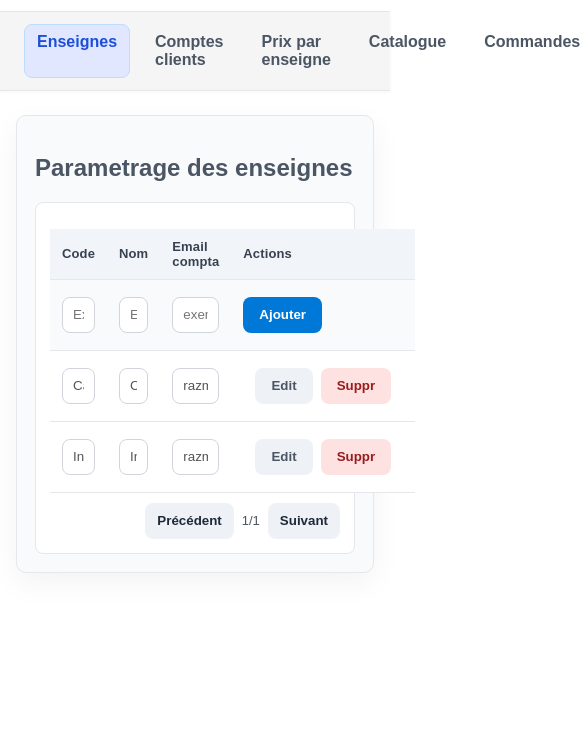
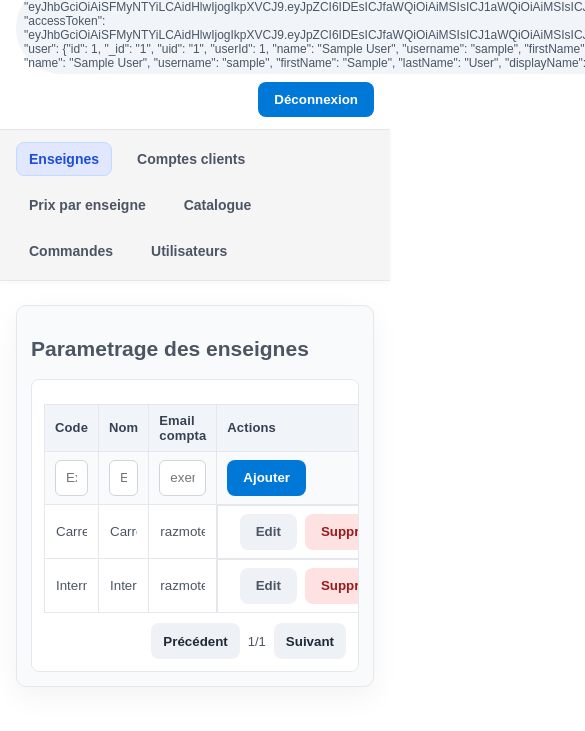
Before and after one commit to razmotebr/digi-consommables, a plain HTML site: page public/admin.html in a window 390 px wide. Shown: the part 113-844 px from the top of the page, 585 px wide, since content can reach past the window. Drawn offline with Linux system fonts and the light colour scheme; no server answers; sample sign-in values are in the browser's storage.

Commit message:
modif ligne tableaux

```diff
--- a/public/admin.html
+++ b/public/admin.html
@@ -55,7 +55,7 @@
             border: 1px solid var(--border);
         }
         .flex { display: flex; gap: 16px; flex-wrap: wrap; }
-        .panel { flex: 1 1 360px; background: #ffffff; border: 1px solid var(--border); border-radius: 8px; padding: 14px; }
+        .panel { flex: 1 1 360px; background: #ffffff; border: 1px solid var(--border); border-radius: 8px; padding: 14px; overflow-x: auto; }
         .panel h3 { margin-top: 0; color: var(--digi-dark); }
         label { display: block; font-weight: bold; margin: 8px 0 4px; color: var(--digi-dark); }
         input, select, textarea {
@@ -112,40 +112,12 @@
         .user-form-grid .full{
             grid-column:auto !important;
         }
-.editable-table {
+        .editable-table {
             width: 100%;
-            border-collapse: separate;
-            border-spacing: 0;
+            border-collapse: collapse;
             background: #fff;
             table-layout: auto;
-        }
-        .editable-table input {
-            width: 100%;
-            box-sizing: border-box;
-            border: 1px solid #d1d5db;
-            background: #fff;
-            padding: 8px 10px;
-            height: 36px;
-            border-radius: 8px;
-        }
-        .editable-table input:focus,
-        .editable-table select:focus {
-            outline: none;
-            border: 1px solid #93c5fd;
-            background: #f8fbff;
-        }
-        .editable-table select {
-            height: 36px;
-            border: 1px solid #d1d5db;
-            background: #fff;
-            border-radius: 8px;
-            padding: 6px 8px;
-        }
-        .editable-table button {
-            height: 36px;
-        }
-        .editable-table .wide {
-            min-width: 140px;
+            font-size: 14px;
         }
         .editable-table thead th {
             background: #f1f5f9;
@@ -153,28 +125,53 @@
             font-size: 13px;
             color: #374151;
             letter-spacing: 0.01em;
-            padding: 10px 12px;
-            border-bottom: 1px solid #e5e7eb;
         }
         .editable-table td,
         .editable-table th {
             vertical-align: middle;
             padding: 10px 12px;
-        }
-        .editable-table td {
-            border-bottom: 1px solid #e5e7eb;
-            height: 50px;
+            border: 1px solid #e5e7eb;
         }
         .editable-table tbody tr:hover {
             background: #f8fafc;
         }
         .editable-table .add-row td {
-            padding-top: 10px;
-            padding-bottom: 10px;
-            vertical-align: middle;
+            background: #f9fafb;
         }
-        .editable-table .add-row td {
-            background: #f9fafb;
+        .editable-table input,
+        .editable-table select {
+            width: 100%;
+            box-sizing: border-box;
+            border-radius: 6px;
+        }
+        .editable-table .add-row input,
+        .editable-table .add-row select {
+            border: 1px solid #d1d5db;
+            background: #fff;
+            padding: 8px 10px;
+            height: 36px;
+        }
+        .editable-table tbody tr:not(.add-row) input,
+        .editable-table tbody tr:not(.add-row) select {
+            border: 1px solid transparent;
+            background: transparent;
+            padding: 6px 0;
+            height: auto;
+            color: inherit;
+        }
+        .editable-table tbody tr:not(.add-row) input:focus,
+        .editable-table tbody tr:not(.add-row) select:focus,
+        .editable-table .add-row input:focus,
+        .editable-table .add-row select:focus {
+            outline: none;
+            border: 1px solid #93c5fd;
+            background: #f8fbff;
+        }
+        .editable-table button {
+            height: 36px;
+        }
+        .editable-table .wide {
+            min-width: 140px;
         }
         .pager {
             display: flex;
@@ -322,6 +319,20 @@
             width: 140px;
             min-width: 120px;
             text-align: center;
+        }
+        @media (max-width: 960px) {
+            body { font-size: 14px; }
+            header, nav { padding: 12px 16px; }
+            .card { padding: 14px; }
+            .editable-table td,
+            .editable-table th { padding: 8px 10px; }
+            .editable-table { font-size: 13px; }
+        }
+        @media (max-width: 640px) {
+            header { flex-wrap: wrap; gap: 8px; }
+            nav { flex-wrap: wrap; }
+            .card { margin: 16px auto; }
+            .panel { padding: 12px; }
         }
     </style>
 </head>
```
